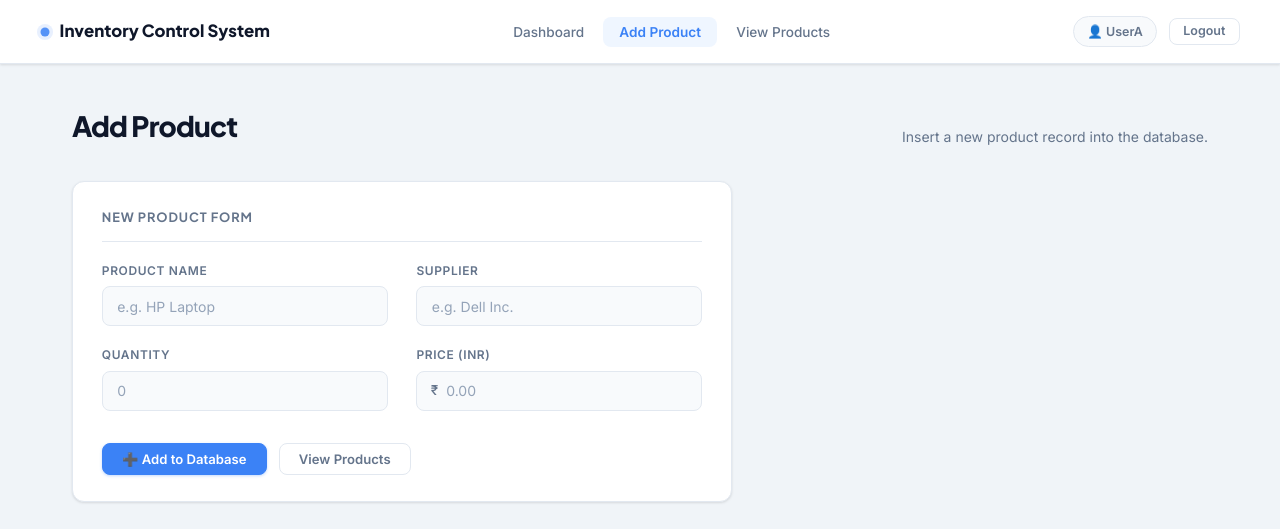
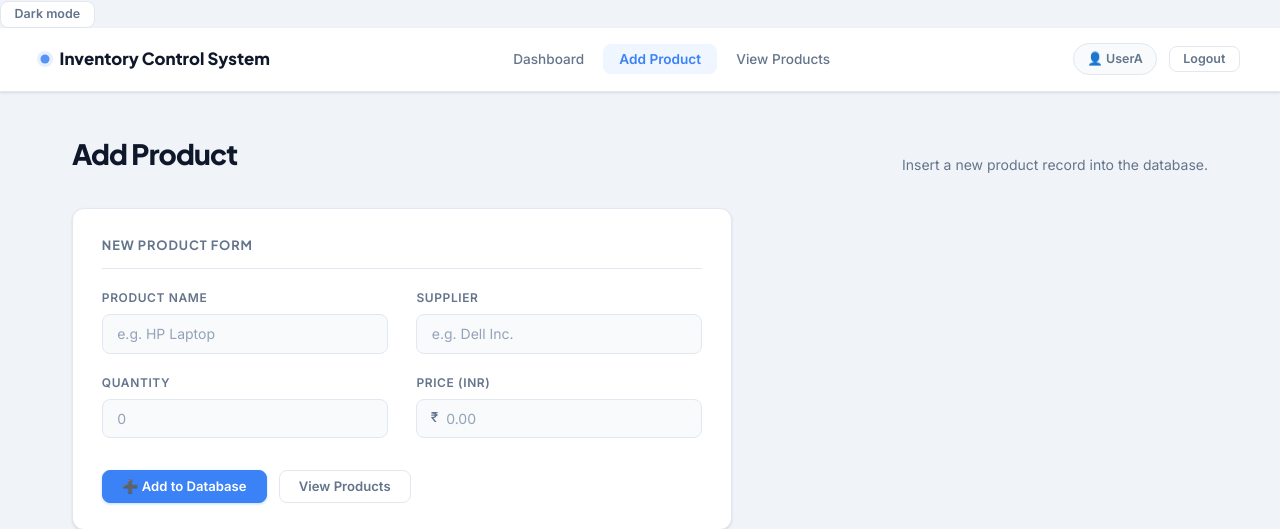
Before and after one commit to Joshi4git-hub/Inventory_Control_System_SQLite, a Flask app: page /add in a window 1280 px wide. Shown: the top 529 px of the page. Run offline with Flask 3, Linux system fonts and the light colour scheme; a user stored in the database is signed in.

Commit message:
Update base.html

```diff
--- a/templates/base.html
+++ b/templates/base.html
@@ -7,6 +7,10 @@
   <link rel="stylesheet" href="{{ url_for('static', filename='style.css') }}" />
 </head>
 <body>
+
+<div class="dark-toggle-wrapper">
+  <button id="darkModeToggle" class="btn btn-sm btn-ghost" type="button">Dark mode</button>
+</div>
 
 {% if session.user %}
 <nav>
@@ -49,5 +53,48 @@
 </footer>
 {% endif %}
 
+<script>
+  (function() {
+    const storageKey = "inventory-dark-mode";
+    const root = document.documentElement;
+    const toggle = document.getElementById("darkModeToggle");
+    const enable = document.getElementById("darkModeEnable");
+
+    function applyMode(mode) {
+      if (mode === "dark") {
+        root.classList.add("dark-mode");
+        if (toggle) toggle.textContent = "Light mode";
+      } else {
+        root.classList.remove("dark-mode");
+        if (toggle) toggle.textContent = "Dark mode";
+      }
+    }
+
+    function currentMode() {
+      return localStorage.getItem(storageKey) ||
+        (window.matchMedia("(prefers-color-scheme: dark)").matches ? "dark" : "light");
+    }
+
+    function setMode(mode) {
+      localStorage.setItem(storageKey, mode);
+      applyMode(mode);
+    }
+
+    if (toggle) {
+      toggle.addEventListener("click", function() {
+        setMode(root.classList.contains("dark-mode") ? "light" : "dark");
+      });
+    }
+
+    if (enable) {
+      enable.addEventListener("click", function() {
+        setMode("dark");
+      });
+    }
+
+    applyMode(currentMode());
+  })();
+</script>
+
 </body>
 </html>
```
